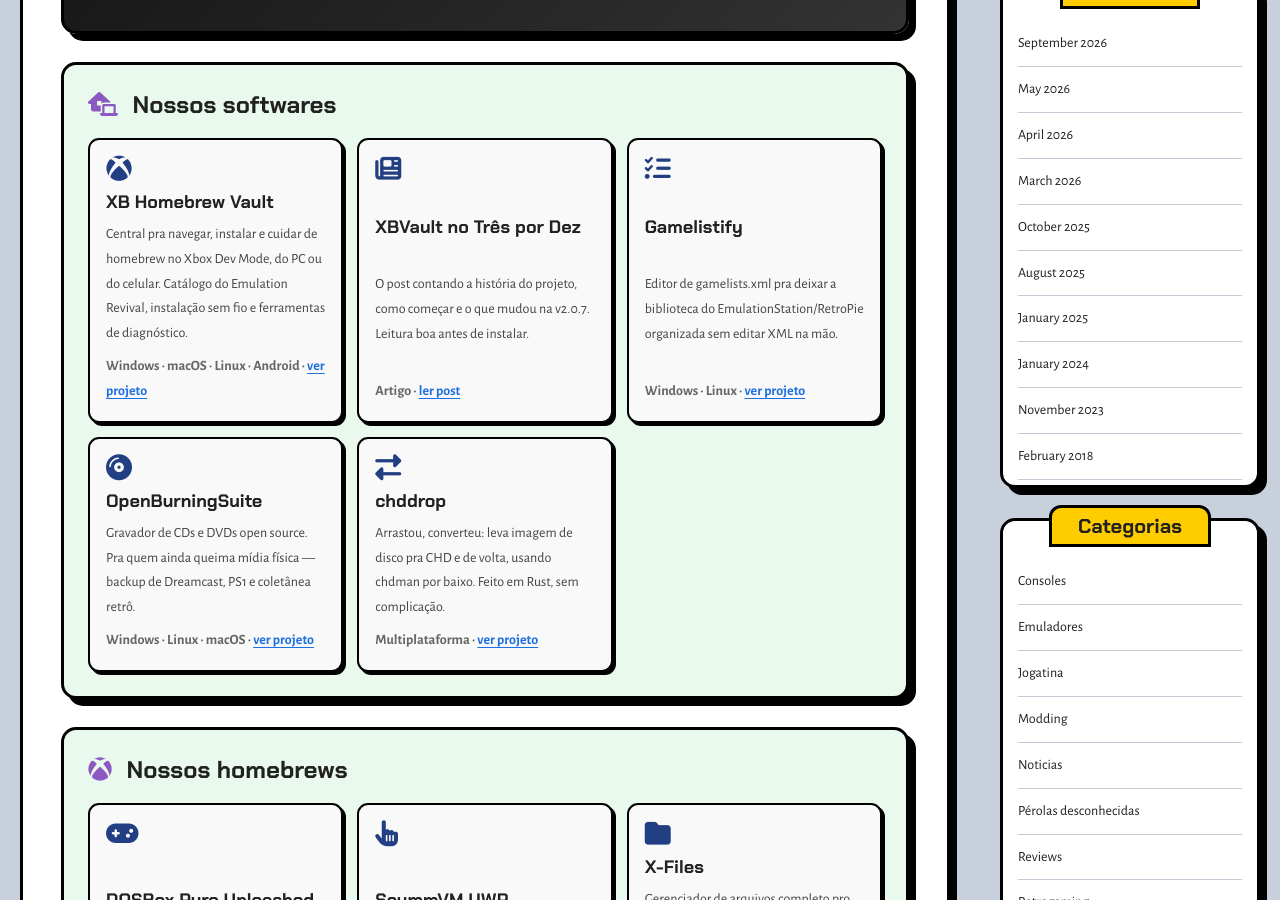
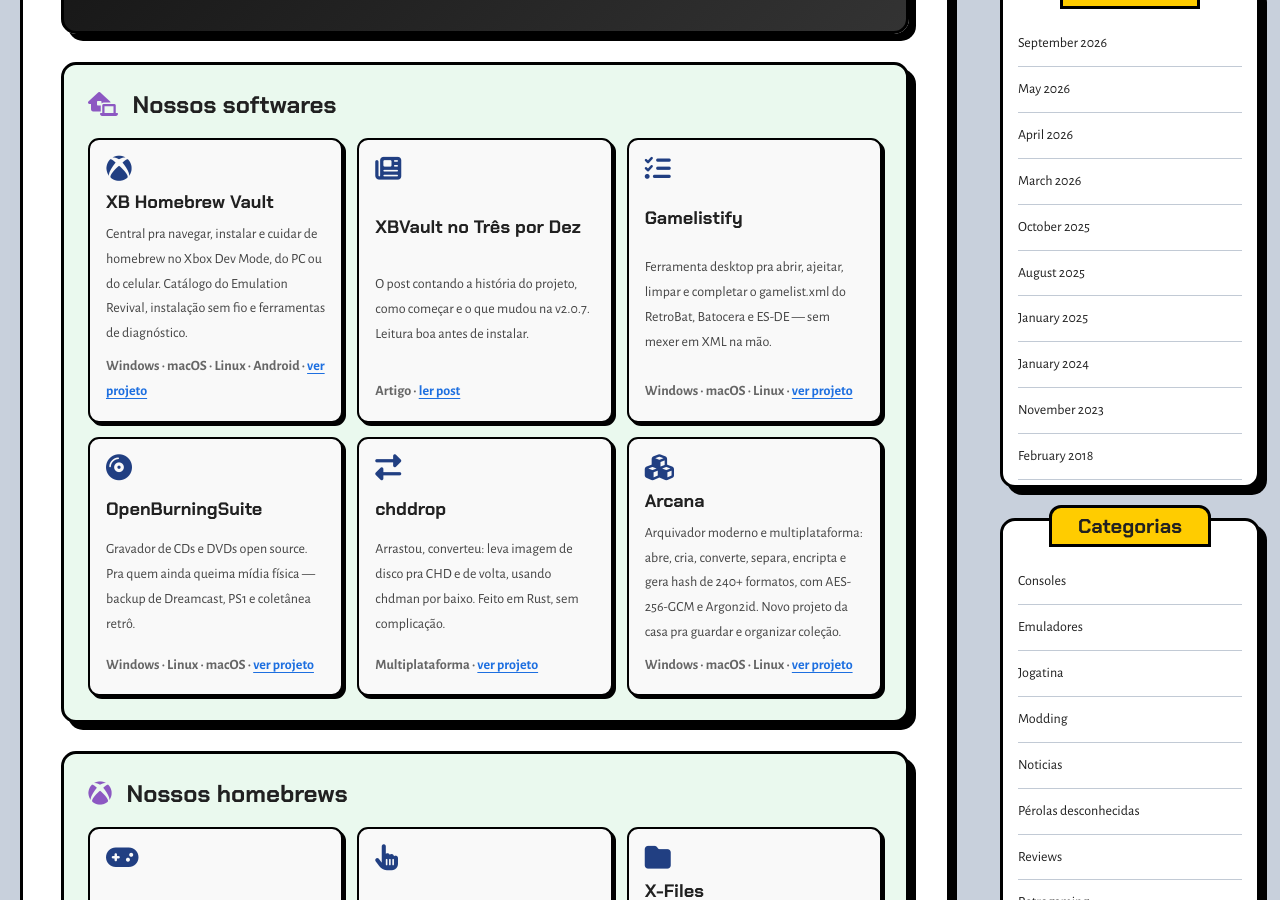
Before and after one commit to marcelofrau/trespordez, a Jekyll site: the page built from _pages/softwares.md, in a window 1280 px wide and 900 px high, scrolled down 618 px. Built offline with Jekyll 4.4.1, drawn with Linux system fonts in a browser that asks for light colours; comment, search, counter and statistics services are not loaded.

Commit message:
fix: point Gamelistify to personal repo, add Arcana archive tool

```diff
--- a/_pages/softwares.md
+++ b/_pages/softwares.md
@@ -12,9 +12,10 @@
 <section class="software-section software-own"><h2><i class="fa-solid fa-house-laptop" aria-hidden="true"></i> Nossos softwares</h2><div class="software-grid">
 <a href="https://github.com/marcelofrau/xb-homebrew-vault" class="software-card"><i class="fa-brands fa-xbox" aria-hidden="true"></i><strong>XB Homebrew Vault</strong><span>Central pra navegar, instalar e cuidar de homebrew no Xbox Dev Mode, do PC ou do celular. Catálogo do Emulation Revival, instalação sem fio e ferramentas de diagnóstico.</span><small>Windows · macOS · Linux · Android · <span class="card-link">ver projeto</span></small></a>
 <a href="{{ '/2026/09/xb-homebrew-vault/' | relative_url }}" class="software-card"><i class="fa-solid fa-newspaper" aria-hidden="true"></i><strong>XBVault no Três por Dez</strong><span>O post contando a história do projeto, como começar e o que mudou na v2.0.7. Leitura boa antes de instalar.</span><small>Artigo · <span class="card-link">ler post</span></small></a>
-<a href="https://github.com/tres-por-dez/gamelistify/" class="software-card"><i class="fa-solid fa-list-check" aria-hidden="true"></i><strong>Gamelistify</strong><span>Editor de gamelists.xml pra deixar a biblioteca do EmulationStation/RetroPie organizada sem editar XML na mão.</span><small>Windows · Linux · <span class="card-link">ver projeto</span></small></a>
+<a href="https://github.com/marcelofrau/gamelistify/" class="software-card"><i class="fa-solid fa-list-check" aria-hidden="true"></i><strong>Gamelistify</strong><span>Ferramenta desktop pra abrir, ajeitar, limpar e completar o gamelist.xml do RetroBat, Batocera e ES-DE — sem mexer em XML na mão.</span><small>Windows · macOS · Linux · <span class="card-link">ver projeto</span></small></a>
 <a href="https://github.com/marcelofrau/OpenBurningSuite" class="software-card"><i class="fa-solid fa-compact-disc" aria-hidden="true"></i><strong>OpenBurningSuite</strong><span>Gravador de CDs e DVDs open source. Pra quem ainda queima mídia física — backup de Dreamcast, PS1 e coletânea retrô.</span><small>Windows · Linux · macOS · <span class="card-link">ver projeto</span></small></a>
 <a href="https://github.com/marcelofrau/chddrop" class="software-card"><i class="fa-solid fa-right-left" aria-hidden="true"></i><strong>chddrop</strong><span>Arrastou, converteu: leva imagem de disco pra CHD e de volta, usando chdman por baixo. Feito em Rust, sem complicação.</span><small>Multiplataforma · <span class="card-link">ver projeto</span></small></a>
+<a href="https://github.com/marcelofrau/arcana" class="software-card"><i class="fa-solid fa-cubes" aria-hidden="true"></i><strong>Arcana</strong><span>Arquivador moderno e multiplataforma: abre, cria, converte, separa, encripta e gera hash de 240+ formatos, com AES-256-GCM e Argon2id. Novo projeto da casa pra guardar e organizar coleção.</span><small>Windows · macOS · Linux · <span class="card-link">ver projeto</span></small></a>
 </div></section>
 
 <section class="software-section software-own"><h2><i class="fa-brands fa-xbox" aria-hidden="true"></i> Nossos homebrews</h2><div class="software-grid">
```
